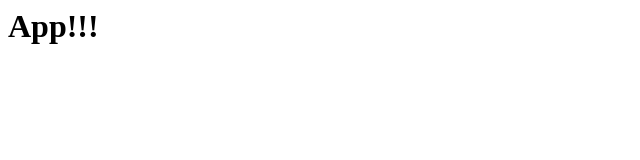
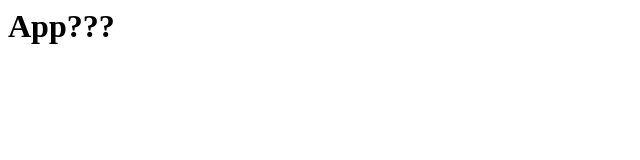
Before and after one commit to albenagrigorova/aw_p1_conflict, a plain HTML site: page index.html in a window 1280 px wide. Shown: the full height of the page, 0-640 px from the left. Drawn offline with Linux system fonts and the light colour scheme.

Commit message:
Update index.html

```diff
--- a/index.html
+++ b/index.html
@@ -3,6 +3,6 @@
         <title>Web page</title>
     </head>
     <body>
-        <h1>App!!!</h1>
+        <h1>App???</h1>
     </body>
 <html>
```
